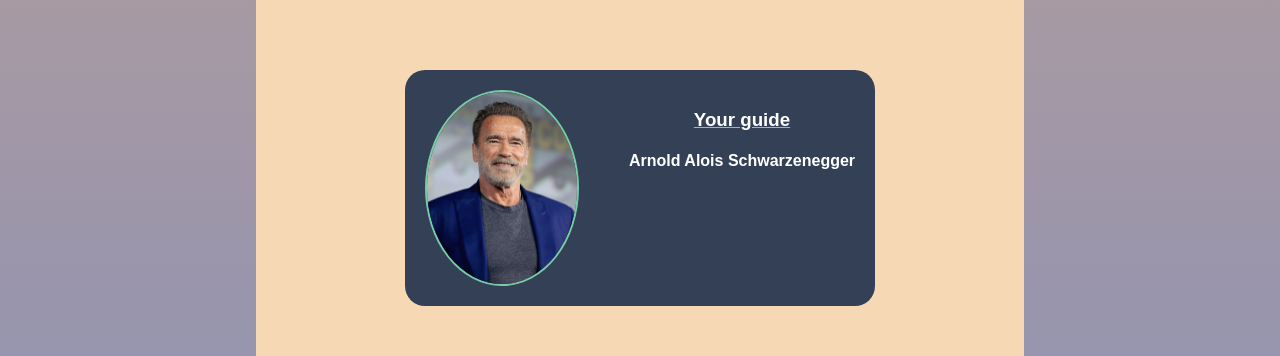
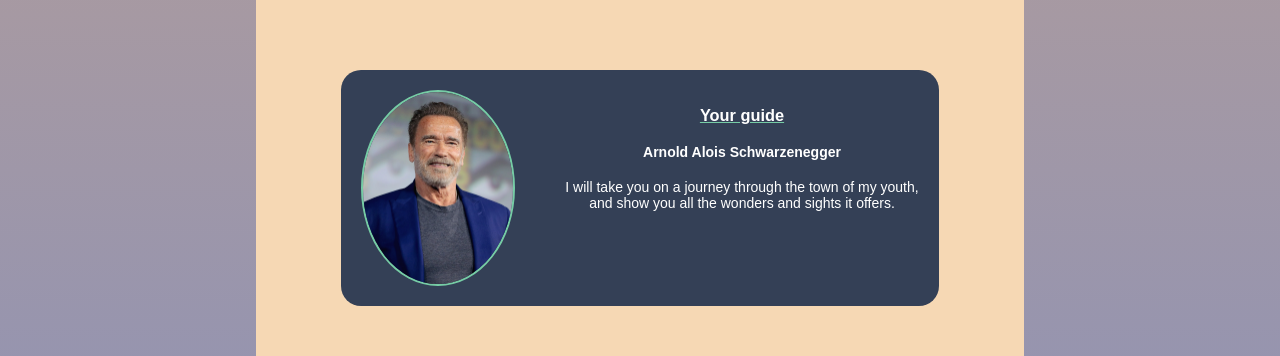
Before and after one commit to Codecontinuum/scrim-htown, a plain HTML site: page index.html in a window 1280 px wide. Shown: the part 1936-2292 px from the top of the page. Drawn offline with Linux system fonts and the light colour scheme; a web font is replaced by a local one.

Commit message:
Completed project

```diff
--- a/css/style.css
+++ b/css/style.css
@@ -95,6 +95,7 @@ body {
     padding: 320px 0 160px 0;
     border-radius: 0 0 50px 50px;
     border-top: 3px solid #76cca5;
+    text-align: center;
 }
 
 .guide-card {
@@ -103,6 +104,7 @@ body {
     border-radius: 20px;
     background-color: #344056;
     color: #fff;
+    font-size: 14px;
 }
 
 .guide-card img {
--- a/index.html
+++ b/index.html
@@ -64,6 +64,8 @@
                     <h3>Your guide</h3>
                     <p></p>
                     <h4>Arnold Alois Schwarzenegger</h4>
+                    <p>I will take you on a journey through the town of my youth,<br />
+                        and show you all the wonders and sights it offers.</p>
                 </div>
             </div>
         </div>
```
